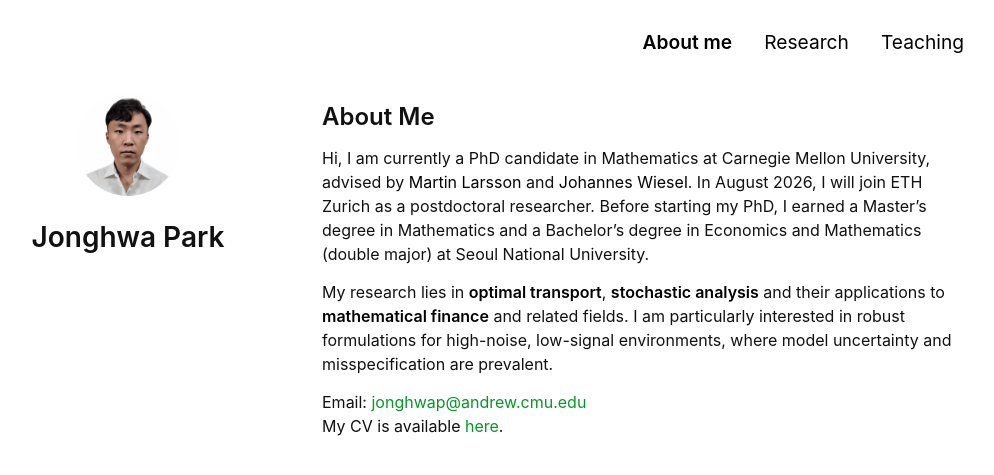
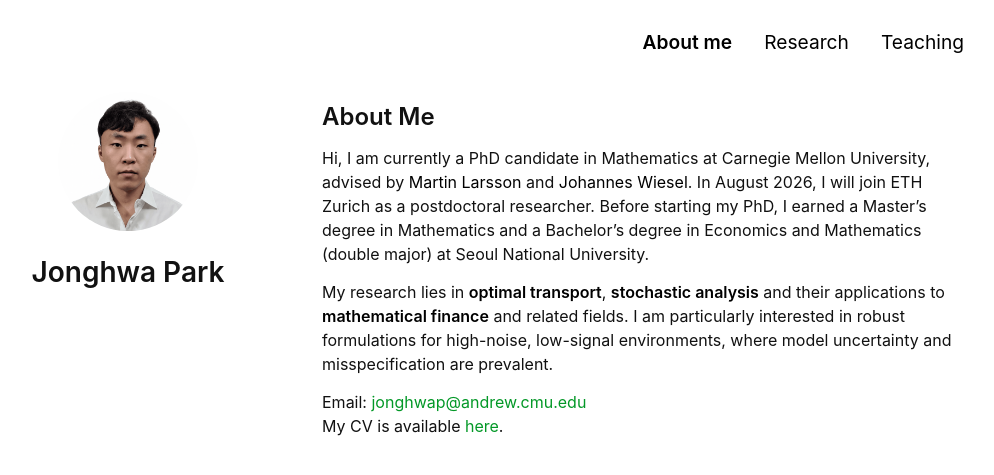
Before and after one commit to Jonghwap/Jonghwap.github.io, a Jekyll site: the page built from index.md, in a window 1280 px wide. Shown: the top 475 px of the page, without its empty margins (148-1142 px from the left). Built offline with Jekyll 4.4.1, drawn with Linux system fonts in a browser that asks for light colours; a style sheet for code colours, icons or effects is not loaded; our own code applies the rules of GitHub Pages for plain Markdown files.

Commit message:
Update minimal-light.scss

```diff
--- a/_sass/minimal-light.scss
+++ b/_sass/minimal-light.scss
@@ -229,7 +229,7 @@ papertitle {
 
       .image.avatar img {
         border-radius: 100%;
-        width: 45%;
+        width: 60%; // avatar 사진 크기
         padding: 20px;
         // border: 1px solid #ddd;
         // padding: 3px;
@@ -608,7 +608,7 @@ footer {
 
    .image.avatar img {
         border-radius: 100%;
-        width: 117px;
+        width: 140px; // avatar 사진 크기
         padding:20px;
       }
   #head1o2 {
@@ -664,7 +664,7 @@ footer {
 
   .image.avatar img {
       border-radius: 100%;
-      width: 95px;
+      width: 115px; // avatar 사진 크기
       padding:20px;
   }
   #head1o2 {
```
